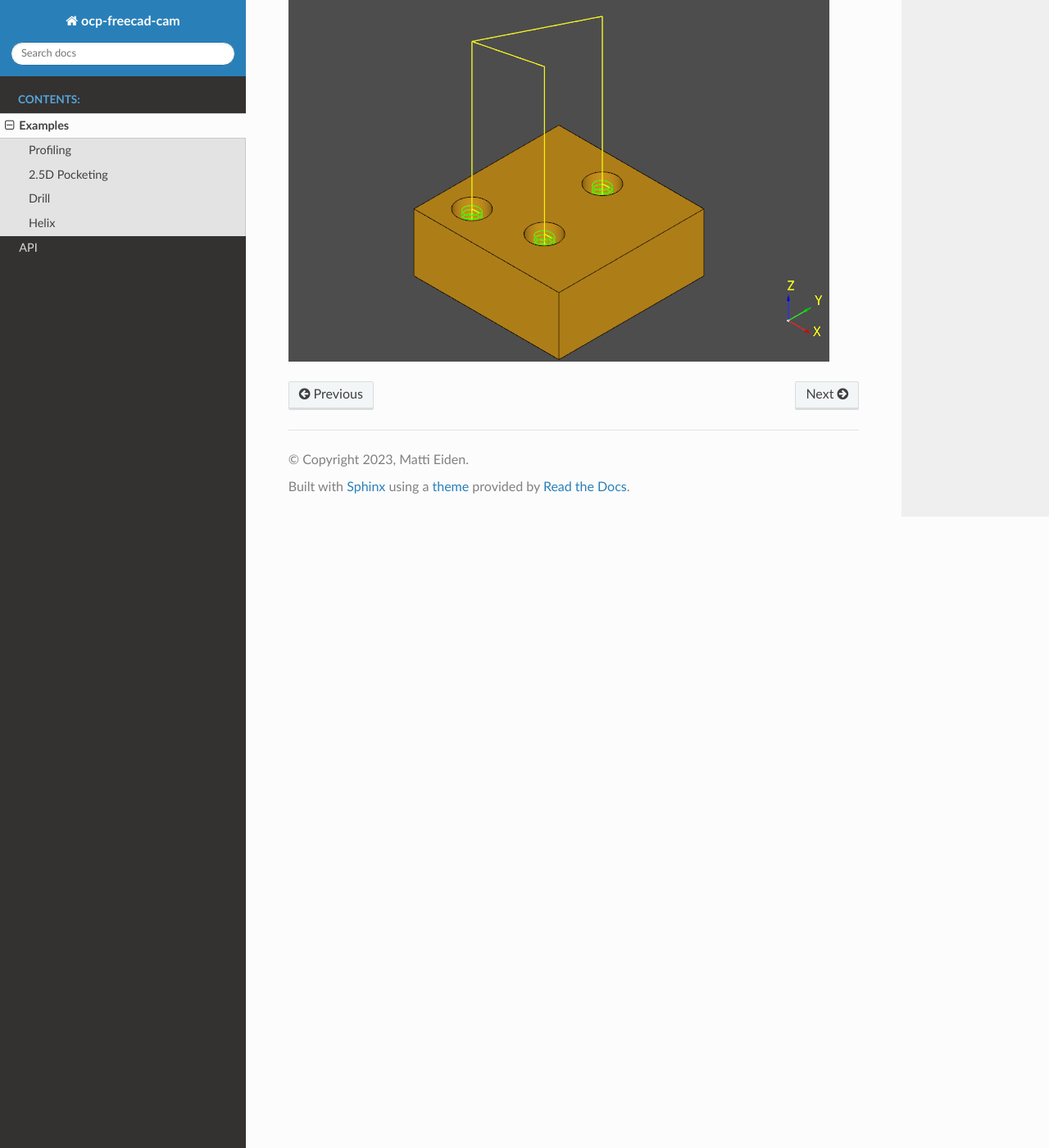
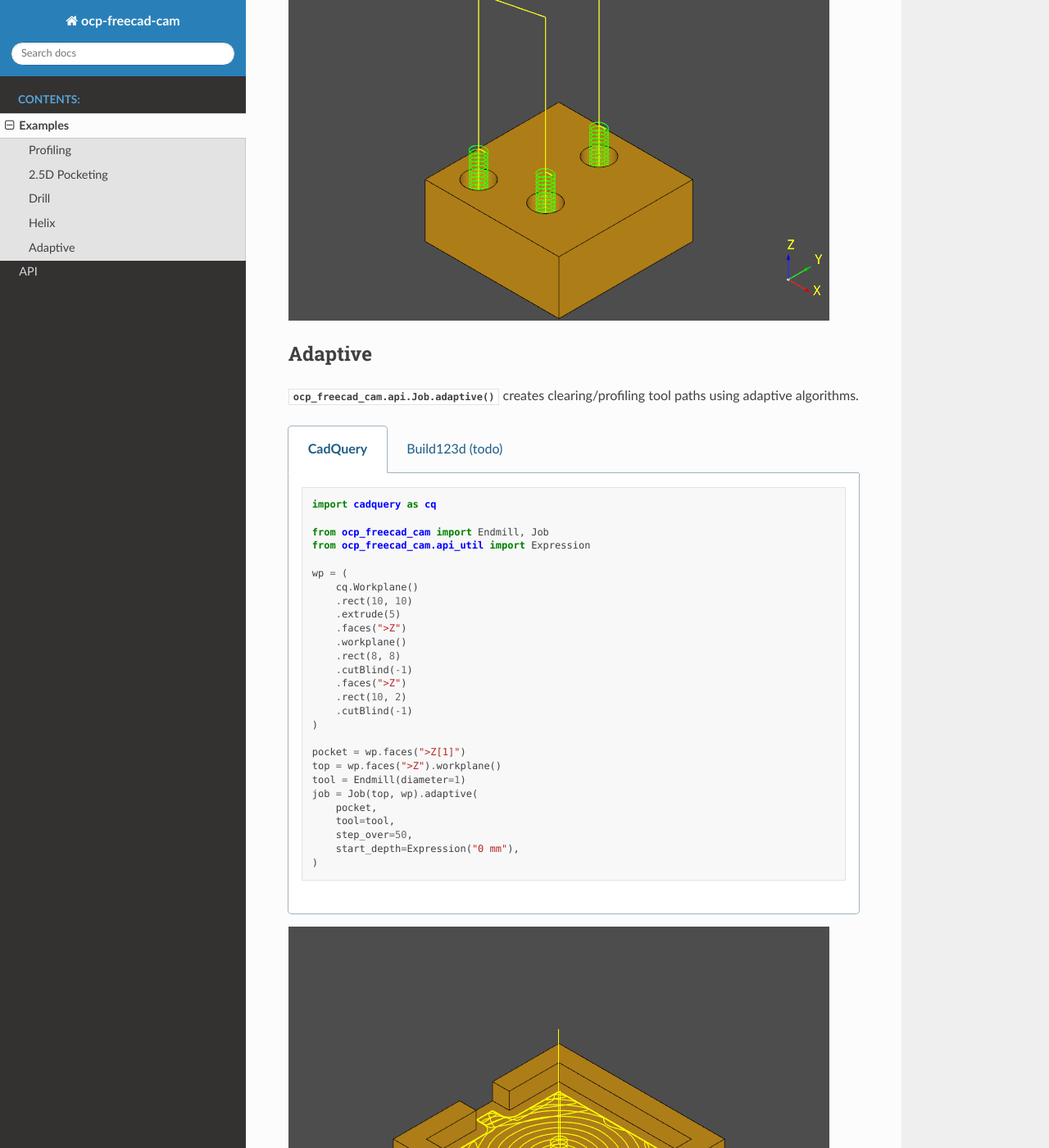
Before and after one commit to voneiden/ocp-freecad-cam, a Sphinx documentation site: the page built from docs/examples/examples.rst, in a window 1280 px wide and 1400 px high, scrolled down 4091 px. Shown: the whole window at 82% size. Built offline with Sphinx 7.4.7 and the Read the Docs theme 2.0.0, drawn with Linux system fonts in a browser that asks for light colours; some of the changed text lies outside the part shown.

Commit message:
Update docs with adaptive

```diff
--- /dev/null
+++ b/docs/examples/cq_adaptive.py
@@ -0,0 +1,27 @@
+import cadquery as cq
+
+from ocp_freecad_cam import Endmill, Job
+from ocp_freecad_cam.api_util import Expression
+
+wp = (
+    cq.Workplane()
+    .rect(10, 10)
+    .extrude(5)
+    .faces(">Z")
+    .workplane()
+    .rect(8, 8)
+    .cutBlind(-1)
+    .faces(">Z")
+    .rect(10, 2)
+    .cutBlind(-1)
+)
+
+pocket = wp.faces(">Z[1]")
+top = wp.faces(">Z").workplane()
+tool = Endmill(diameter=1)
+job = Job(top, wp).adaptive(
+    pocket,
+    tool=tool,
+    step_over=50,
+    start_depth=Expression("0 mm"),
+)
--- a/docs/examples/cq_drill.py
+++ b/docs/examples/cq_drill.py
@@ -17,5 +17,4 @@ hole_edges = wp.faces("<Z").objects[0].innerWires()
 
 
 tool = Drill(diameter="1 mm")
-job = Job(top, wp)
-job = job.drill(hole_edges, tool)
+job = Job(top, wp).drill(hole_edges, tool)
--- a/docs/examples/cq_helix.py
+++ b/docs/examples/cq_helix.py
@@ -17,5 +17,4 @@ hole_edges = wp.faces("<Z").objects[0].innerWires()
 
 
 tool = Endmill(diameter="0.5 mm")
-job = Job(top, wp)
-job = job.helix(hole_edges, tool)
+job = Job(top, wp).helix(hole_edges, tool)
--- a/docs/examples/cq_profile.py
+++ b/docs/examples/cq_profile.py
@@ -8,5 +8,4 @@ top = wp.faces(">Z").workplane()
 profile_shape = wp.faces("<Z")
 
 tool = Endmill(diameter="1 mm")
-job = Job(top, wp)
-job = job.profile(profile_shape, tool)
+job = Job(top, wp).profile(profile_shape, tool)
--- a/docs/examples/examples.rst
+++ b/docs/examples/examples.rst
@@ -57,3 +57,17 @@ Helix
    .. tab:: Build123d (todo)
 
 .. image:: images/cq_helix.png
+
+
+Adaptive
+-------------------------
+
+:meth:`ocp_freecad_cam.api.Job.adaptive` creates clearing/profiling tool paths using adaptive algorithms.
+
+.. tabs::
+   .. tab:: CadQuery
+        .. literalinclude :: cq_adaptive.py
+           :language: python
+   .. tab:: Build123d (todo)
+
+.. image:: images/cq_adaptive.png
--- a/docs/examples/generate_image.py
+++ b/docs/examples/generate_image.py
@@ -78,3 +78,4 @@ if __name__ == "__main__":
     render_file("cq_pocket.py", ["wp", "job"], "images/cq_pocket.png")
     render_file("cq_drill.py", ["wp", "job"], "images/cq_drill.png")
     render_file("cq_helix.py", ["wp", "job"], "images/cq_helix.png")
+    render_file("cq_adaptive.py", ["wp", "job"], "images/cq_adaptive.png")
```
Also changed, not shown: docs/examples/images/cq_adaptive.png (added), docs/examples/images/cq_drill.png, docs/examples/images/cq_helix.png, docs/examples/images/cq_pocket.png, docs/examples/images/cq_profile.png.
